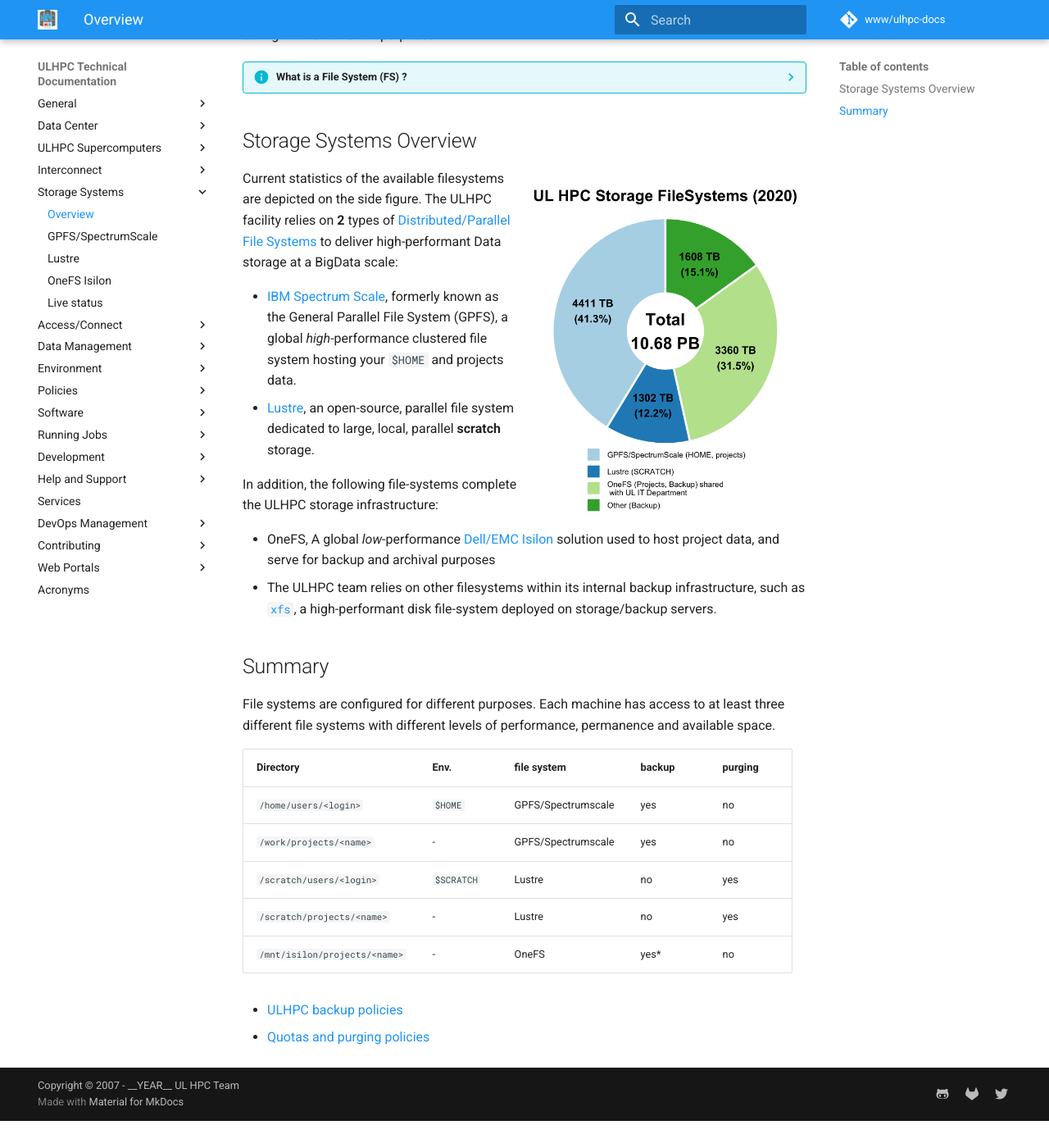
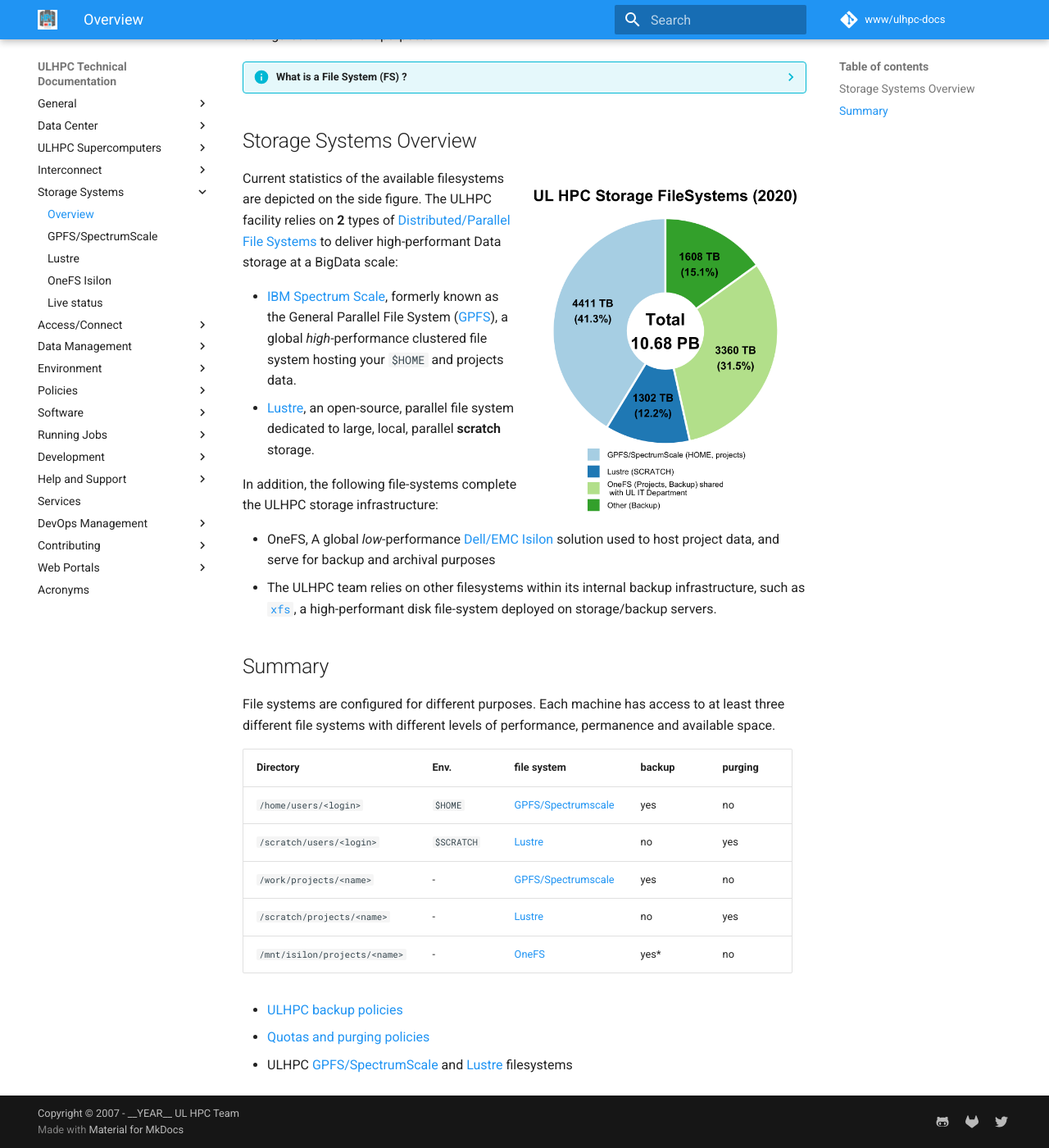
Before and after one commit to ULHPC/ulhpc-docs, an MkDocs documentation site: the page built from docs/filesystems/index.md, in a window 1280 px wide and 1400 px high, scrolled down 550 px. Shown: the whole window at 82% size. Built offline with MkDocs 1.6.1 and Material for MkDocs 9.7.7, drawn with Linux system fonts in a browser that asks for light colours; before the commit the page ends 1917 px from its top, so only the background shows below that.

```diff
--- a/docs/filesystems/index.md
+++ b/docs/filesystems/index.md
@@ -21,8 +21,8 @@ In particular, once connected, you have access to several different _File System
 Current statistics of the available filesystems are depicted on the side figure.
 The ULHPC facility relies on **2** types of [Distributed/Parallel File Systems](https://en.wikipedia.org/wiki/Clustered_file_system) to deliver high-performant Data storage at a BigData scale:
 
-* [IBM Spectrum Scale](https://www.ibm.com/products/scale-out-file-and-object-storage), formerly known as the General Parallel File System (GPFS), a global _high_-performance clustered file system hosting your `$HOME` and projects data.
-* [Lustre](http://lustre.org/), an open-source, parallel file system dedicated to large, local, parallel **scratch** storage.
+* [IBM Spectrum Scale](gpfs.md), formerly known as the General Parallel File System ([GPFS](gpfs.md)), a global _high_-performance clustered file system hosting your `$HOME` and projects data.
+* [Lustre](lustre.md), an open-source, parallel file system dedicated to large, local, parallel **scratch** storage.
 
 In addition, the following file-systems complete the ULHPC storage infrastructure:
 
@@ -34,13 +34,14 @@ In addition, the following file-systems complete the ULHPC storage infrastructur
 File systems are configured for different purposes.
 Each machine has access to at least three different file systems with different levels of performance, permanence and available space.
 
-| Directory                     | Env.       | file system        | backup | purging |
-|-------------------------------|------------|--------------------|--------|---------|
-| `/home/users/<login>`         | `$HOME`    | GPFS/Spectrumscale | yes    | no      |
-| `/work/projects/<name>`       | -          | GPFS/Spectrumscale | yes    | no      |
-| `/scratch/users/<login>`      | `$SCRATCH` | Lustre             | no     | yes     |
-| `/scratch/projects/<name>`    | -          | Lustre             | no     | yes     |
-| `/mnt/isilon/projects/<name>` | -          | OneFS              | yes*   | no      |
+| Directory                     | Env.       | file system                   | backup | purging |
+|-------------------------------|------------|-------------------------------|--------|---------|
+| `/home/users/<login>`         | `$HOME`    | [GPFS/Spectrumscale](gpfs.md) | yes    | no      |
+| `/scratch/users/<login>`      | `$SCRATCH` | [Lustre](lustre.md)           | no     | yes     |
+| `/work/projects/<name>`       | -          | [GPFS/Spectrumscale](gpfs.md) | yes    | no      |
+| `/scratch/projects/<name>`    | -          | [Lustre](lustre.md)           | no     | yes     |
+| `/mnt/isilon/projects/<name>` | -          | [OneFS](isilon.md)            | yes*   | no      |
 
 * [ULHPC backup policies](../data/backups.md)
 * [Quotas and purging policies](quotas.md)
+* ULHPC [GPFS/SpectrumScale](gpfs.md) and [Lustre](lustre.md) filesystems
```
Also changed, not shown: docs/filesystems/isilon.md (added, +16 -0 lines), docs/filesystems/lfs.md (+1 -0 lines), 1 other file.
